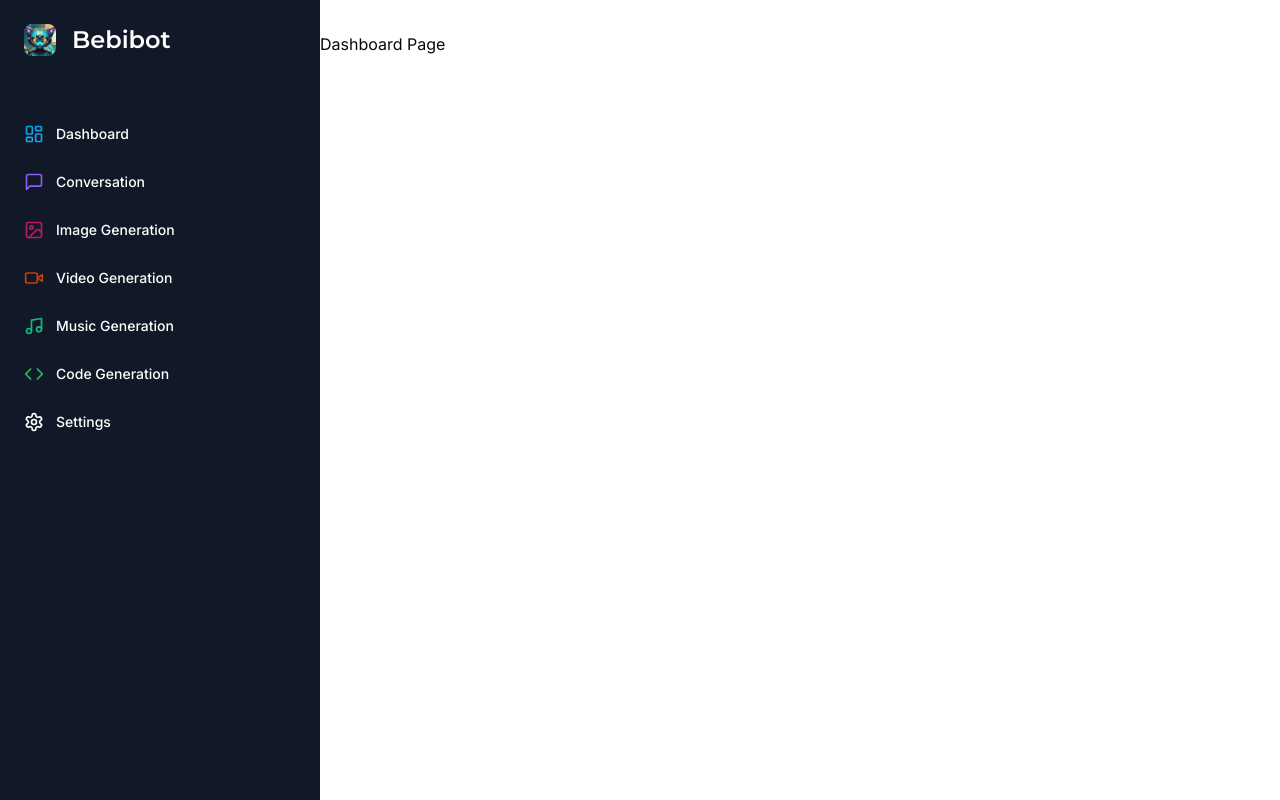
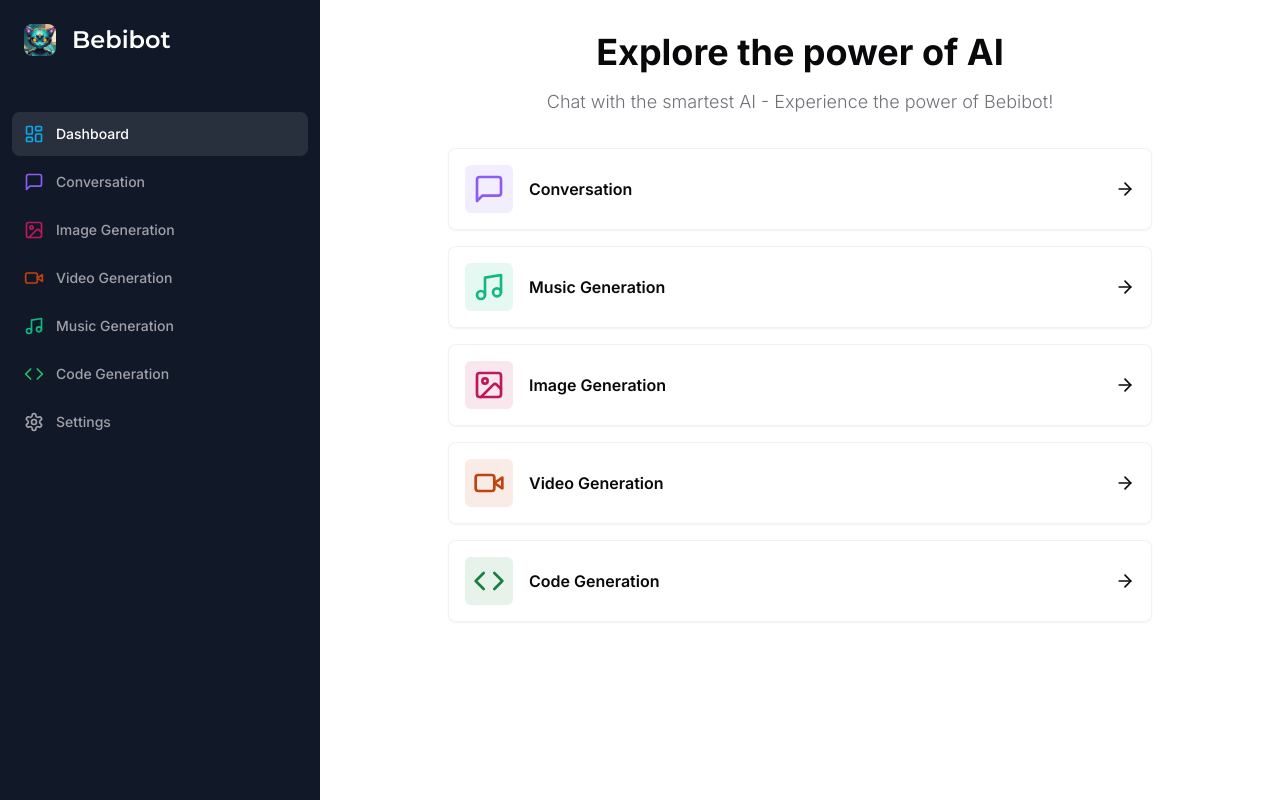
Before and after one commit to araf821/AIxSaas, a Next.js app: page /dashboard in a window 1280 px wide. Built offline with nearby package versions, Linux system fonts and the light colour scheme.

Commit message:
implemented dashboard page

```diff
--- a/app/(dashboard)/(routes)/dashboard/page.tsx
+++ b/app/(dashboard)/(routes)/dashboard/page.tsx
@@ -1,3 +1,86 @@
+"use client";
+
+import { Card } from "@/components/ui/Card";
+import { cn } from "@/lib/utils";
+import {
+  ArrowRight,
+  Code,
+  ImageIcon,
+  MessageSquare,
+  Music,
+  VideoIcon,
+} from "lucide-react";
+import { useRouter } from "next/navigation";
+
+const tools = [
+  {
+    label: "Conversation",
+    icon: MessageSquare,
+    colour: "text-violet-500",
+    bgColour: "bg-violet-500/10",
+    href: "/conversation",
+  },
+  {
+    label: "Music Generation",
+    icon: Music,
+    colour: "text-emerald-500",
+    bgColour: "bg-emerald-500/10",
+    href: "/music",
+  },
+  {
+    label: "Image Generation",
+    icon: ImageIcon,
+    colour: "text-pink-700",
+    bgColour: "bg-pink-700/10",
+    href: "/image",
+  },
+  {
+    label: "Video Generation",
+    icon: VideoIcon,
+    colour: "text-orange-700",
+    bgColour: "bg-orange-700/10",
+    href: "/video",
+  },
+  {
+    label: "Code Generation",
+    icon: Code,
+    colour: "text-green-700",
+    bgColour: "bg-green-700/10",
+    href: "/code",
+  },
+];
+
 export default function DashboardPage() {
-  return <>Dashboard Page</>;
+  const router = useRouter();
+
+  return (
+    <div>
+      <div className="mb-8 space-y-4">
+        <h2 className="text-center text-2xl font-bold md:text-4xl">
+          Explore the power of AI
+        </h2>
+        <p className="text-center text-sm font-light text-muted-foreground md:text-lg">
+          Chat with the smartest AI - Experience the power of Bebibot!
+        </p>
+      </div>
+      <div className="space-y-4 px-4 md:px-20 lg:px-32">
+        {tools.map((tool) => (
+          <Card
+            onClick={() => router.push(tool.href)}
+            key={tool.href}
+            className="flex cursor-pointer items-center justify-between border-black/5 p-4 transition hover:shadow-md"
+          >
+            <div className="flex items-center gap-x-4">
+              <div className={cn("w-fit rounded-md p-2", tool.bgColour)}>
+                <tool.icon className={cn("h-8 w-8", tool.colour)} />
+              </div>
+              <div className="font-semibold">{tool.label}</div>
+            </div>
+
+            <ArrowRight className="h-5 w-5" />
+          </Card>
+        ))}
+      </div>
+    </div>
+  );
 }
--- a/components/sidebar/MobileSidebar.tsx
+++ b/components/sidebar/MobileSidebar.tsx
@@ -1,4 +1,6 @@
-import { FC } from "react";
+'use client'
+
+import { FC, useEffect, useState } from "react";
 import { Button } from "../ui/Button";
 import { Menu } from "lucide-react";
 import { Sheet, SheetContent, SheetTrigger } from "../ui/Sheet";
@@ -7,6 +9,16 @@
 interface MobileSidebarProps {}
 
 const MobileSidebar: FC<MobileSidebarProps> = ({}) => {
+  const [isMounted, setIsMounted] = useState(false);
+
+  useEffect(() => {
+    setIsMounted(true);
+  }, []);
+
+  if (!isMounted) {
+    return null;
+  }
+
   return (
     <Sheet>
       <SheetTrigger>
--- a/components/sidebar/Sidebar.tsx
+++ b/components/sidebar/Sidebar.tsx
@@ -13,7 +13,7 @@
 import { Montserrat } from "next/font/google";
 import Image from "next/image";
 import Link from "next/link";
-import { useRouter } from "next/navigation";
+import { usePathname, useRouter } from "next/navigation";
 import { FC } from "react";
 
 const montserrat = Montserrat({
@@ -71,6 +71,7 @@
 
 const Sidebar: FC<SidebarProps> = ({}) => {
   const router = useRouter();
+  const pathname = usePathname();
 
   return (
     <div className="flex h-full flex-col space-y-4 bg-[#111827] py-4 text-white">
@@ -86,7 +87,12 @@
         <div className="space-y-1">
           {routes.map((route) => (
             <Link
-              className="group flex w-full cursor-pointer justify-start rounded-lg p-3 text-sm font-medium transition hover:bg-white/10 hover:text-white"
+              className={cn(
+                "group flex w-full cursor-pointer justify-start rounded-lg p-3 text-sm font-medium transition hover:bg-white/10 hover:text-white",
+                pathname === route.href
+                  ? "bg-white/10 text-white"
+                  : "text-zinc-400",
+              )}
               key={route.label}
               href={route.href}
             >
--- /dev/null
+++ b/components/ui/Card.tsx
@@ -0,0 +1,79 @@
+import * as React from "react"
+
+import { cn } from "@/lib/utils"
+
+const Card = React.forwardRef<
+  HTMLDivElement,
+  React.HTMLAttributes<HTMLDivElement>
+>(({ className, ...props }, ref) => (
+  <div
+    ref={ref}
+    className={cn(
+      "rounded-lg border bg-card text-card-foreground shadow-sm",
+      className
+    )}
+    {...props}
+  />
+))
+Card.displayName = "Card"
+
+const CardHeader = React.forwardRef<
+  HTMLDivElement,
+  React.HTMLAttributes<HTMLDivElement>
+>(({ className, ...props }, ref) => (
+  <div
+    ref={ref}
+    className={cn("flex flex-col space-y-1.5 p-6", className)}
+    {...props}
+  />
+))
+CardHeader.displayName = "CardHeader"
+
+const CardTitle = React.forwardRef<
+  HTMLParagraphElement,
+  React.HTMLAttributes<HTMLHeadingElement>
+>(({ className, ...props }, ref) => (
+  <h3
+    ref={ref}
+    className={cn(
+      "text-2xl font-semibold leading-none tracking-tight",
+      className
+    )}
+    {...props}
+  />
+))
+CardTitle.displayName = "CardTitle"
+
+const CardDescription = React.forwardRef<
+  HTMLParagraphElement,
+  React.HTMLAttributes<HTMLParagraphElement>
+>(({ className, ...props }, ref) => (
+  <p
+    ref={ref}
+    className={cn("text-sm text-muted-foreground", className)}
+    {...props}
+  />
+))
+CardDescription.displayName = "CardDescription"
+
+const CardContent = React.forwardRef<
+  HTMLDivElement,
+  React.HTMLAttributes<HTMLDivElement>
+>(({ className, ...props }, ref) => (
+  <div ref={ref} className={cn("p-6 pt-0", className)} {...props} />
+))
+CardContent.displayName = "CardContent"
+
+const CardFooter = React.forwardRef<
+  HTMLDivElement,
+  React.HTMLAttributes<HTMLDivElement>
+>(({ className, ...props }, ref) => (
+  <div
+    ref={ref}
+    className={cn("flex items-center p-6 pt-0", className)}
+    {...props}
+  />
+))
+CardFooter.displayName = "CardFooter"
+
+export { Card, CardHeader, CardFooter, CardTitle, CardDescription, CardContent }
```
